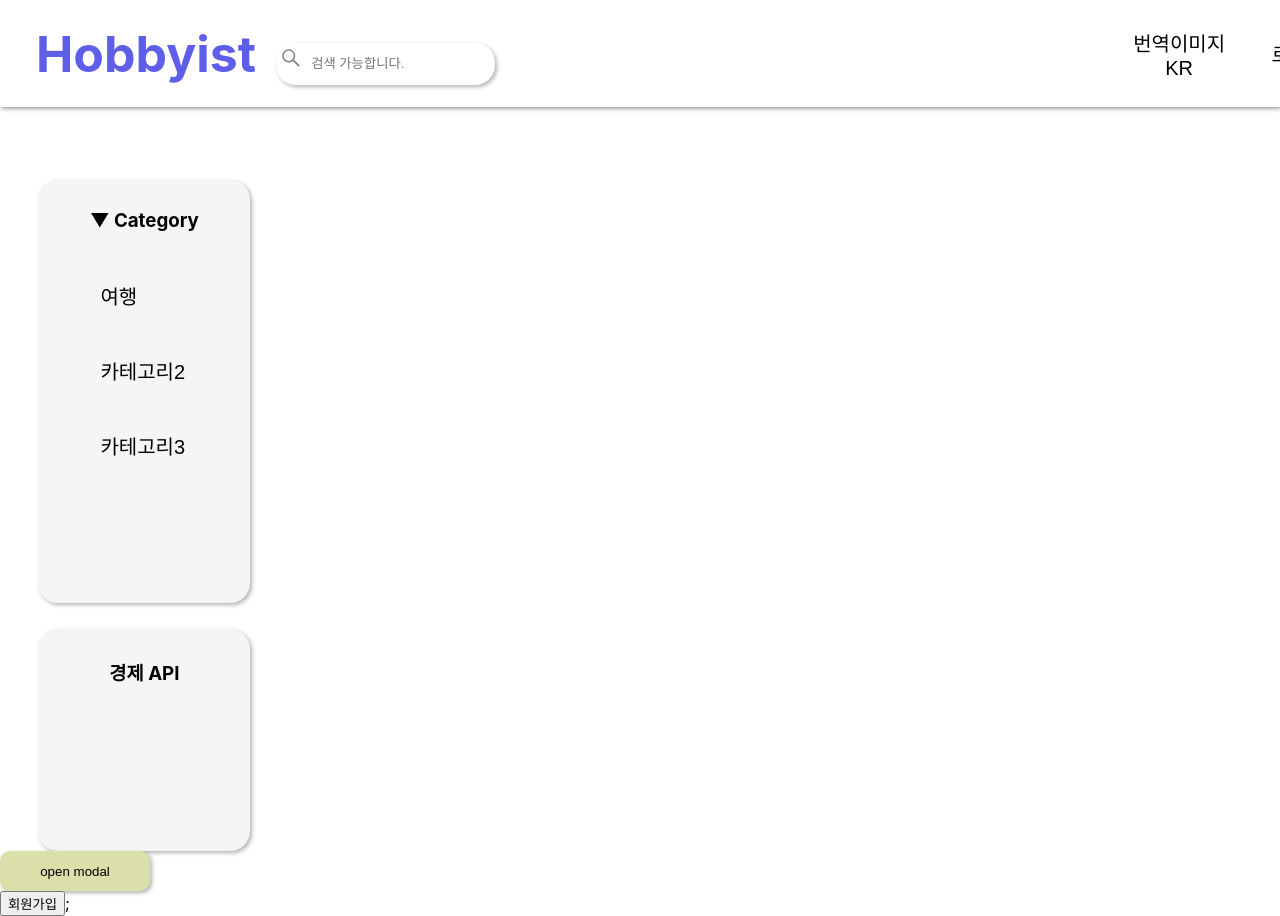
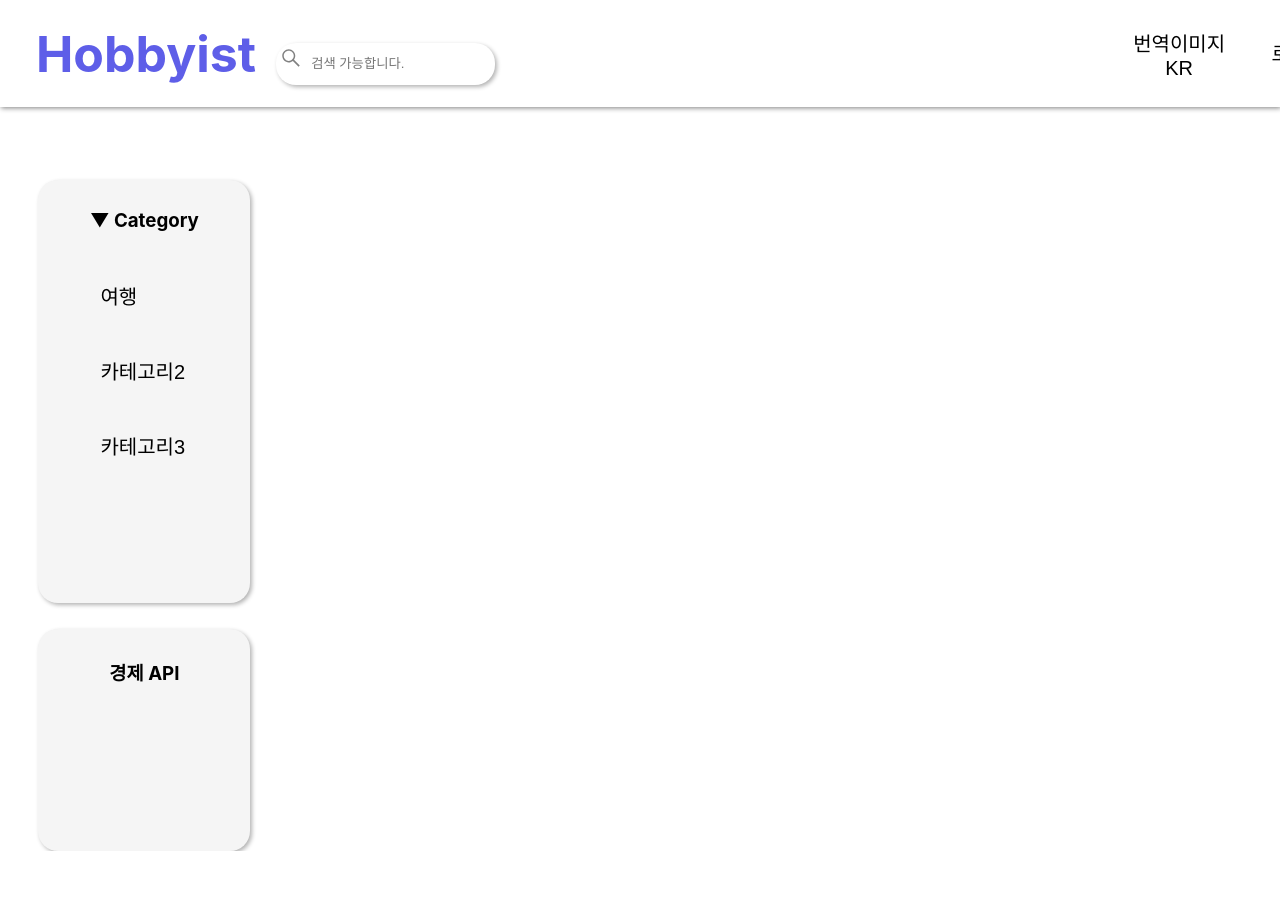
Before and after one commit to han0111/hobbyist, a React (Create React App) app: page / in a window 1280 px wide. After the commit the page ends 851 px from the top, so only its background shows below. Built offline with nearby package versions, Linux system fonts and the light colour scheme.

Commit message:
Before merging

```diff
--- a/src/App.js
+++ b/src/App.js
@@ -1,5 +1,3 @@
-import { app } from "./service/firebase";
-import { auth } from "./service/firebase";
 import Router from "./shared/Router";
 
 function App() {
--- a/src/components/SignIn.jsx
+++ b/src/components/SignIn.jsx
@@ -5,15 +5,14 @@ import { signInWithEmailAndPassword } from "firebase/auth";
 import { auth } from "../service/firebase";
 
 const OpenBtn = styled.button`
-  width: 150px;
-  height: 40px;
-  background-color: #dbdfaa;
-  border-radius: 10px;
-  border-style: none;
-  box-shadow: 2px 2px 4px rgba(0, 0, 0, 0.3);
+  margin-top: 10px;
+  font-size: 20px;
+  width: 120px;
+  border: none;
+  background-color: transparent;
   cursor: pointer;
   &:hover {
-    border: 1.5px solid gray;
+    transform: scale(1.2);
   }
 `;
 
@@ -175,7 +174,7 @@ function SignIn() {
             <Stbtn onClick={modalHandler}>x</Stbtn>
           </StDiv>
         </BcDiv>
-        <OpenBtn onClick={modalHandler}>open modal</OpenBtn>
+        <OpenBtn onClick={modalHandler}>로그인</OpenBtn>
       </div>
     </>
   );
--- a/src/components/SignUp.jsx
+++ b/src/components/SignUp.jsx
@@ -9,9 +9,10 @@ import {
   ModalContainerModal2,
   CancelBtn,
   SubmitBtn,
+  TopButton,
 } from "./styledcomponents/Styled";
 
-function Modal() {
+function SignUp() {
   const [isModalOpen2, setIsModalOpen2] = useState(false);
   const [email, setEmail] = useState("");
   const [password, setPassword] = useState("");
@@ -76,9 +77,9 @@ function Modal() {
 
   return (
     <>
-      <Button className="Sign-Up-Btn" onClick={SignUpBtnHandler}>
+      <TopButton className="Sign-Up-Btn" onClick={SignUpBtnHandler}>
         회원가입
-      </Button>
+      </TopButton>
       {isModalOpen2 && (
         <ModalContainer className="Modal-Container">
           <ModalContainerModal2 className="Modal-Container-Modal2">
@@ -121,4 +122,4 @@ function Modal() {
   );
 }
 
-export default Modal;
+export default SignUp;
--- a/src/components/TopBar.jsx
+++ b/src/components/TopBar.jsx
@@ -1,6 +1,9 @@
 import React from "react";
 import { FaSistrix } from "react-icons/fa";
-import { styled } from "styled-components";
+import styled from "styled-components";
+import SignUp from "./SignUp";
+import SignIn from "./SignIn";
+
 const Header = styled.header`
   position: fixed;
   top: 0;
@@ -45,9 +48,8 @@ const Input = styled.input`
   border-radius: 20px;
   height: 30px;
   padding-left: 10px;
+`;
 
-  /* box-shadow: 2px 2px 4px rgba(0, 0, 0, 0.3); */
-`;
 const BtnContainer = styled.div`
   margin-left: 50%;
   display: flex;
@@ -65,6 +67,7 @@ const TopButton = styled.button`
 
 function TopBar() {
   return (
+    <>
       <Header>
         <A>
           <Title>Hobbyist</Title>
@@ -75,10 +78,11 @@ function TopBar() {
         </A>
         <BtnContainer>
           <TopButton>번역이미지 KR</TopButton>
-        <TopButton>로그인</TopButton>
-        <TopButton>회원가입</TopButton>
+          <SignIn />
+          <SignUp />
         </BtnContainer>
       </Header>
+    </>
   );
 }
 
--- a/src/components/styledcomponents/Styled.jsx
+++ b/src/components/styledcomponents/Styled.jsx
@@ -18,6 +18,17 @@ export const Button = styled.button`
   margin-left: ${({ marginLeft }) => marginLeft || 0};
 `;
 
+export const TopButton = styled.button`
+  font-size: 20px;
+  width: 120px;
+  border: none;
+  background-color: transparent;
+  cursor: pointer;
+  &:hover {
+    transform: scale(1.2);
+  }
+`;
+
 export const ModalContainer = styled.div`
   position: fixed;
   top: 0;
@@ -31,7 +42,7 @@ export const ModalContainer = styled.div`
 `;
 
 export const ModalContainerModal2 = styled.div`
-  width: 500px; /* Increase the width to your desired value */
+  width: 500px;
   background-color: white;
   padding: 20px;
   border-radius: 4px;
@@ -44,13 +55,3 @@ export const ModalContainerModal2 = styled.div`
 export const CancelBtn = styled(Button)``;
 
 export const SubmitBtn = styled(Button)``;
-
-// export const Styled = {
-//   Label,
-//   Input,
-//   Button,
-//   ModalContainer,
-//   ModalContainerModal2,
-//   CancelBtn,
-//   SubmitBtn,
-// };
--- a/src/pages/Main.jsx
+++ b/src/pages/Main.jsx
@@ -1,16 +1,16 @@
 import React from "react";
-import SignUp from "../components/SignUp";
+// import SignUp from "../components/SignUp";
 import TopBar from "../components/TopBar";
 import SideBar from "../components/SideBar";
-import SignIn from "../components/SignIn";
+// import SignIn from "../components/SignIn";
 
 function App() {
   return (
     <>
       <TopBar />
       <SideBar />
-      <SignIn />
-      <SignUp />;
+      {/* <SignIn />
+      <SignUp />; */}
     </>
   );
 }
```
Also changed, not shown: src/App.css (deleted, +0 -63 lines). Lines whose indentation alone changed are shown as unchanged.
